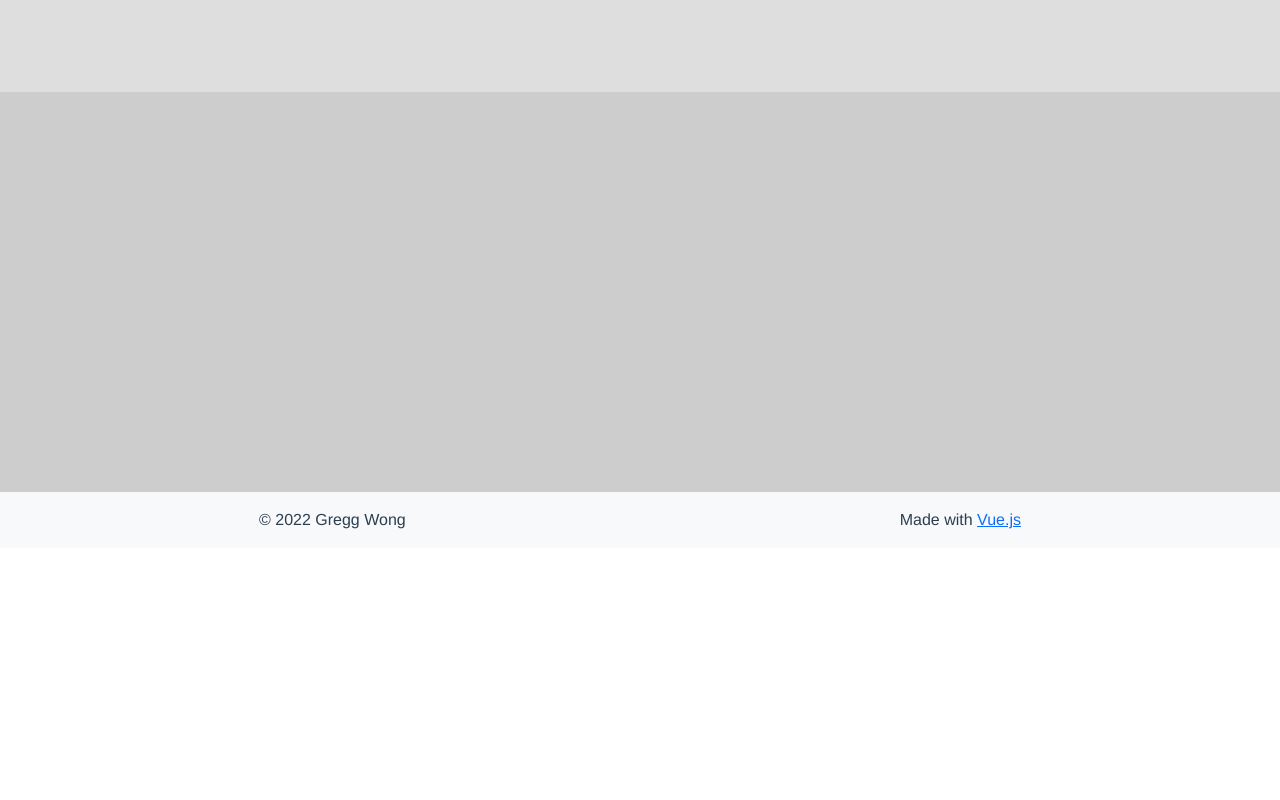
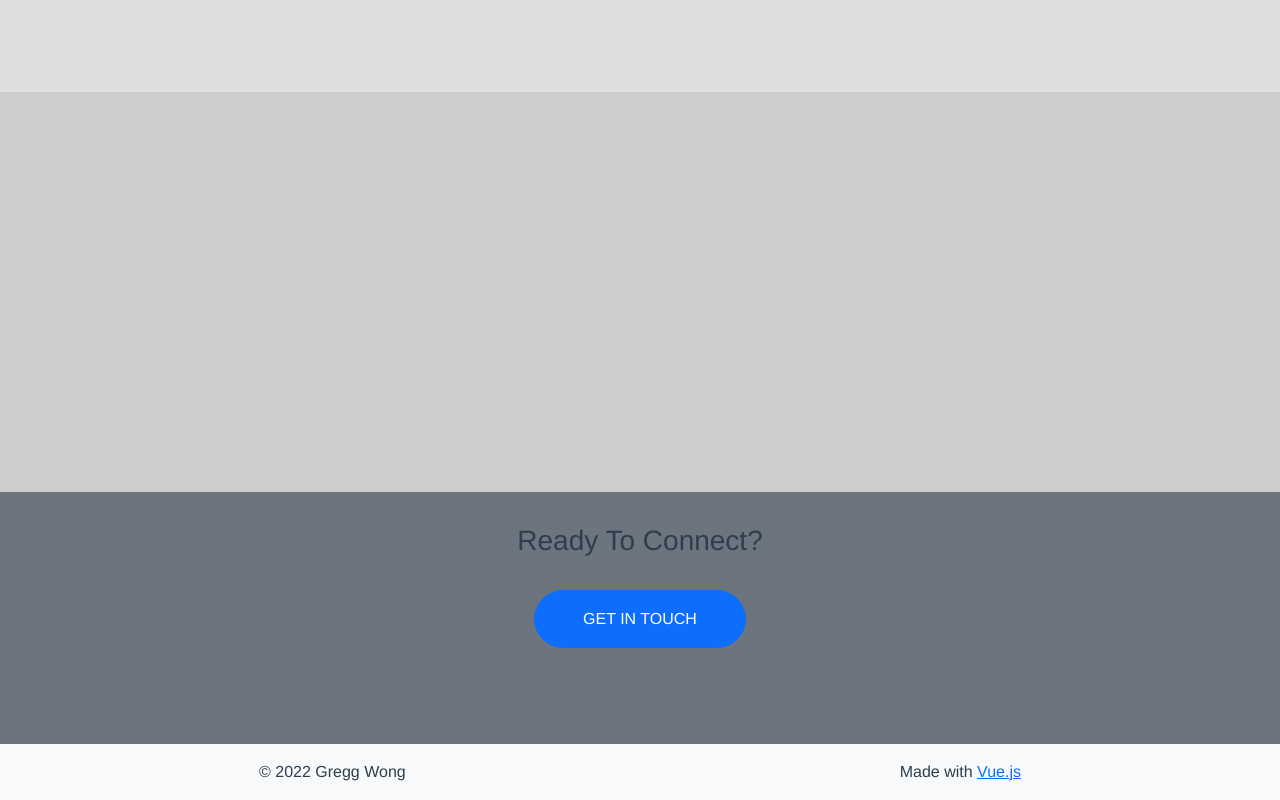
Before and after one commit to Jon-Mykal/personal-website, a Vue app: page /about in a window 1280 px wide. Shown: the part 606-1406 px from the top of the page. Before the commit the page ends 1154 px from the top, so only its background shows below. Built offline with nearby package versions, Linux system fonts and the light colour scheme.

Commit message:
Add CallToAction

```diff
--- a/src/views/AboutView.vue
+++ b/src/views/AboutView.vue
@@ -1,9 +1,10 @@
 <template>
-  <div class="about">
+  <section class="about">
     <Hero pageTitle="About Me"/>
     <section class="bio"></section>
     <section class="learning"></section>
-  </div>
+    <CallToAction headerTitle="Ready To Connect?" />
+  </section>
 </template>
 
 <script>
```
